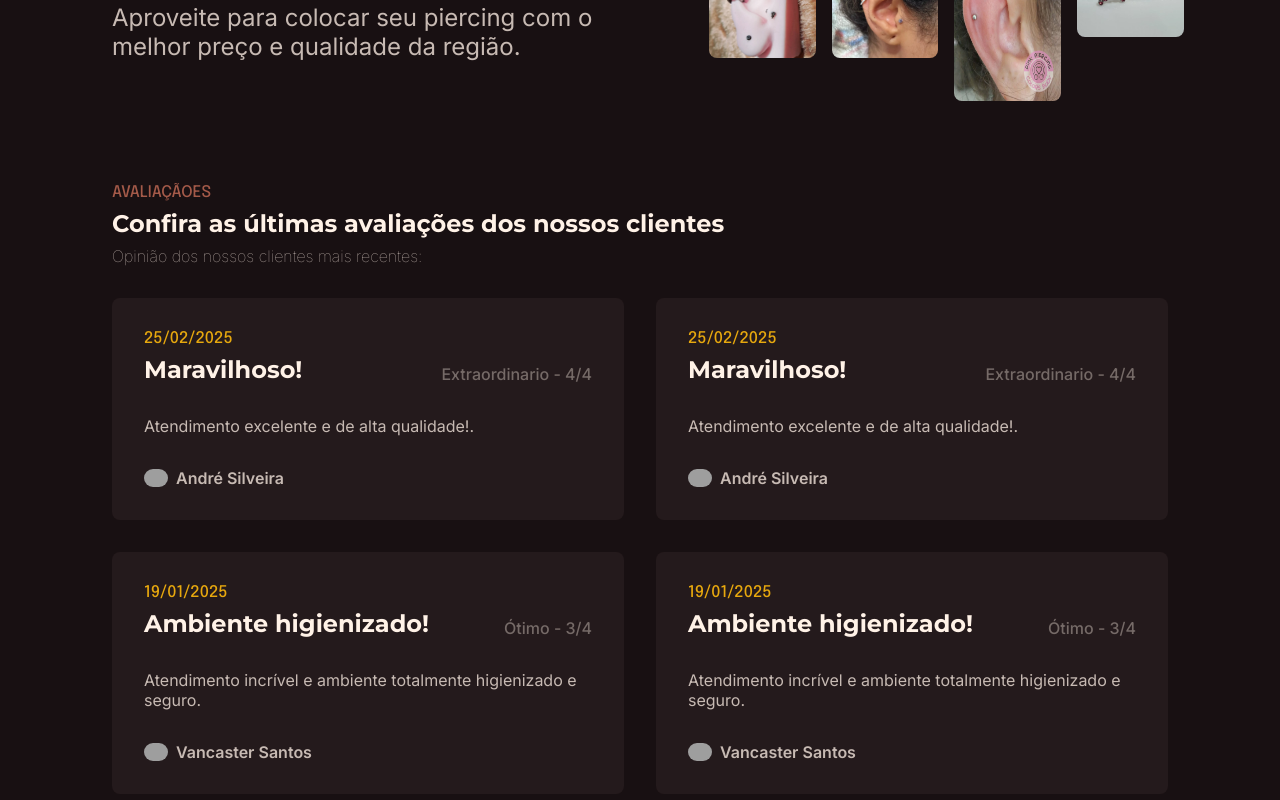
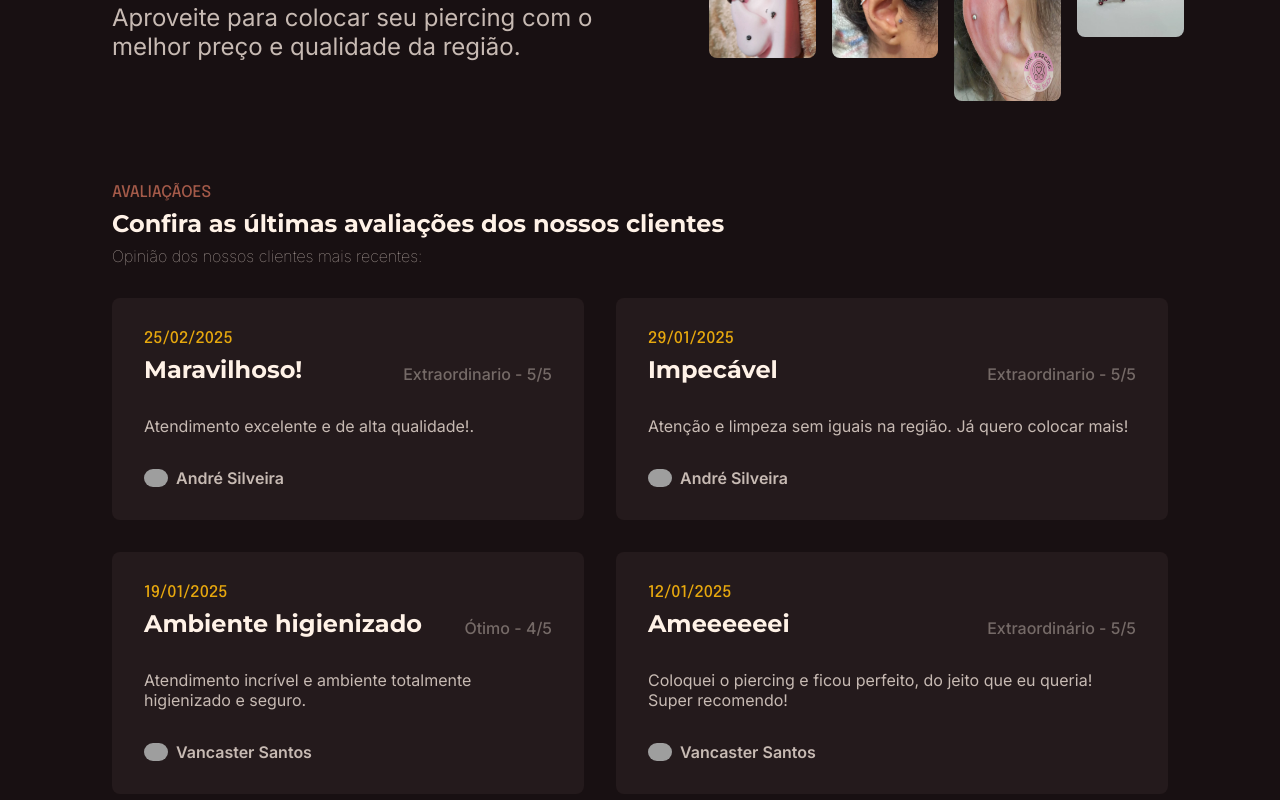
Before and after one commit to AndrehSilveira/pinkpiercingbr, a React (Vite) app: page / in a window 1280 px wide. Shown: the part 438-1238 px from the top of the page. Built offline with nearby package versions, Linux system fonts and the light colour scheme; grey boxes are pictures that could not be loaded.

Commit message:
Comentários

```diff
--- a/src/components/Main.jsx
+++ b/src/components/Main.jsx
@@ -65,7 +65,7 @@ export function Main() {
                                     <h3 class="clientes-title">Maravilhoso!</h3>
                                 </div>
 
-                                <p class="clientes-grade">Extraordinario - 4/4</p>
+                                <p class="clientes-grade">Extraordinario - 5/5</p>
 
                             </header>
                             <p class="client-description">Atendimento excelente e de alta qualidade!.</p>
@@ -79,10 +79,10 @@ export function Main() {
                             <header class="clientes-card-header">
                                 <div class="clientes-card-header-details">
                                     <span class="destaque amarelo">19/01/2025</span>
-                                    <h3 class="clientes-title">Ambiente higienizado!</h3>
+                                    <h3 class="clientes-title">Ambiente higienizado</h3>
                                 </div>
 
-                                <p class="clientes-grade">Ótimo - 3/4</p>
+                                <p class="clientes-grade">Ótimo - 4/5</p>
 
                             </header>
                             <p class="client-description">Atendimento incrível e ambiente totalmente higienizado e seguro.</p>
@@ -99,14 +99,14 @@ export function Main() {
                         <div class="clientes-card">
                             <header class="clientes-card-header">
                                 <div class="clientes-card-header-details">
-                                    <span class="destaque amarelo">25/02/2025</span>
-                                    <h3 class="clientes-title">Maravilhoso!</h3>
+                                    <span class="destaque amarelo">29/01/2025</span>
+                                    <h3 class="clientes-title">Impecável</h3>
                                 </div>
 
-                                <p class="clientes-grade">Extraordinario - 4/4</p>
+                                <p class="clientes-grade">Extraordinario - 5/5</p>
 
                             </header>
-                            <p class="client-description">Atendimento excelente e de alta qualidade!.</p>
+                            <p class="client-description">Atenção e limpeza sem iguais na região. Já quero colocar mais!</p>
                             <div class="client-person">
                                 <img src='https://avatars.githubusercontent.com/u/27991210?v=4' />
                                 <span class="client-name">André Silveira</span>
@@ -116,14 +116,14 @@ export function Main() {
                         <div class="clientes-card">
                             <header class="clientes-card-header">
                                 <div class="clientes-card-header-details">
-                                    <span class="destaque amarelo">19/01/2025</span>
-                                    <h3 class="clientes-title">Ambiente higienizado!</h3>
+                                    <span class="destaque amarelo">12/01/2025</span>
+                                    <h3 class="clientes-title">Ameeeeeei</h3>
                                 </div>
 
-                                <p class="clientes-grade">Ótimo - 3/4</p>
+                                <p class="clientes-grade">Extraordinário - 5/5</p>
 
                             </header>
-                            <p class="client-description">Atendimento incrível e ambiente totalmente higienizado e seguro.</p>
+                            <p class="client-description">Coloquei o piercing e ficou perfeito, do jeito que eu queria! Super recomendo!</p>
                             <div class="client-person">
                                 <img src='https://avatars.githubusercontent.com/u/27991210?v=4' />
                                 <span class="client-name">Vancaster Santos</span>
```
